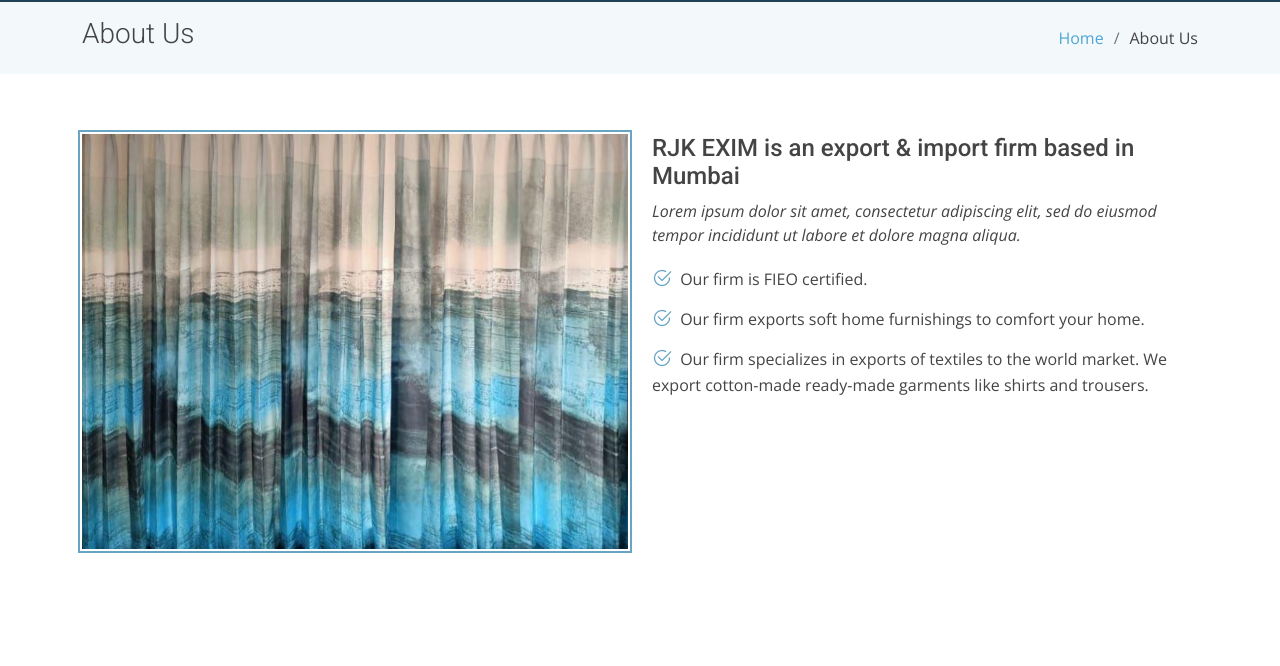
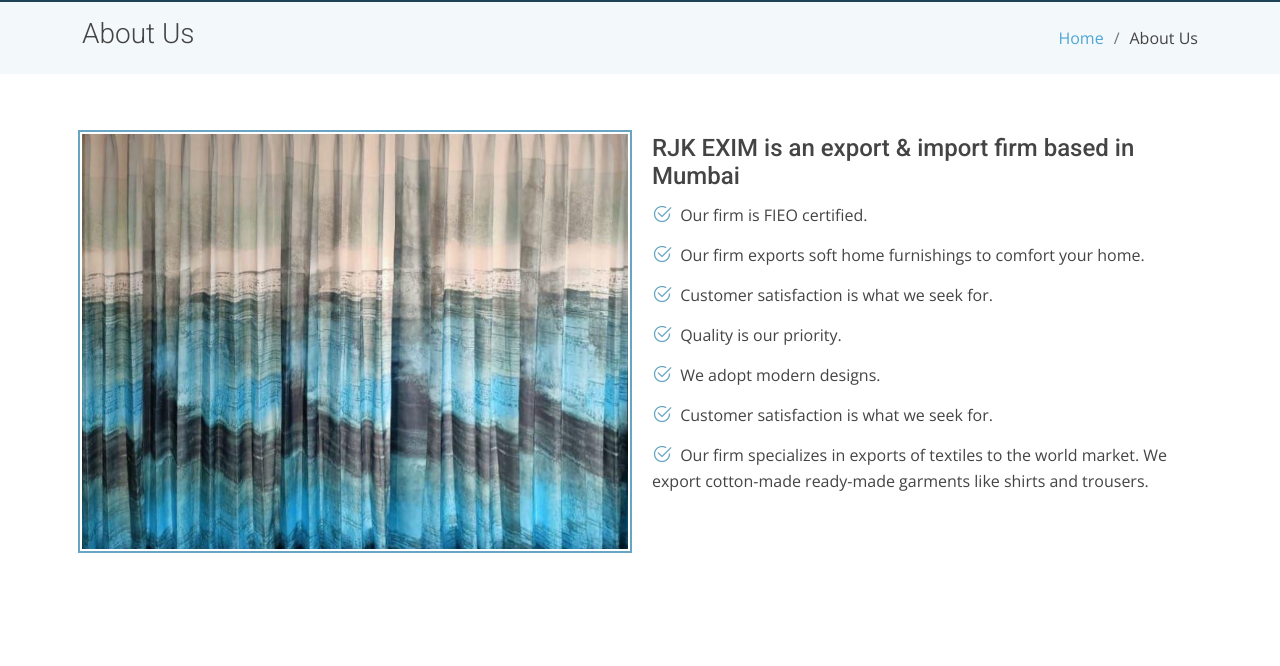
Before and after one commit to namanparashar369/NaveenRajaka, a plain HTML site: page about.html in a window 1280 px wide. Shown: the part 78-744 px from the top of the page. Drawn offline with nearby package versions, Linux system fonts and the light colour scheme.

Commit message:
update about section

```diff
--- a/about.html
+++ b/about.html
@@ -100,10 +100,6 @@
             </div>
             <div class="col-lg-6 pt-4 pt-lg-0">
               <h4>RJK EXIM is an export & import firm based in Mumbai</h4>
-              <p class="fst-italic">
-                Lorem ipsum dolor sit amet, consectetur adipiscing elit, sed do
-                eiusmod tempor incididunt ut labore et dolore magna aliqua.
-              </p>
               <ul>
                 <li>
                   <i class="bi bi-check2-circle"></i> Our firm is FIEO
@@ -112,6 +108,17 @@
                 <li>
                   <i class="bi bi-check2-circle"></i> Our firm exports soft home
                   furnishings to comfort your home.
+                </li>
+                <li>
+                  <i class="bi bi-check2-circle"></i> Customer satisfaction is what we seek for.
+                </li>
+                <li>
+                  <i class="bi bi-check2-circle"></i> Quality is our priority.
+                </li>
+                <li>
+                  <i class="bi bi-check2-circle"></i> We adopt modern designs.
+                </li>             <li>
+                  <i class="bi bi-check2-circle"></i> Customer satisfaction is what we seek for.
                 </li>
                 <li>
                   <i class="bi bi-check2-circle"></i> Our firm specializes in
```
